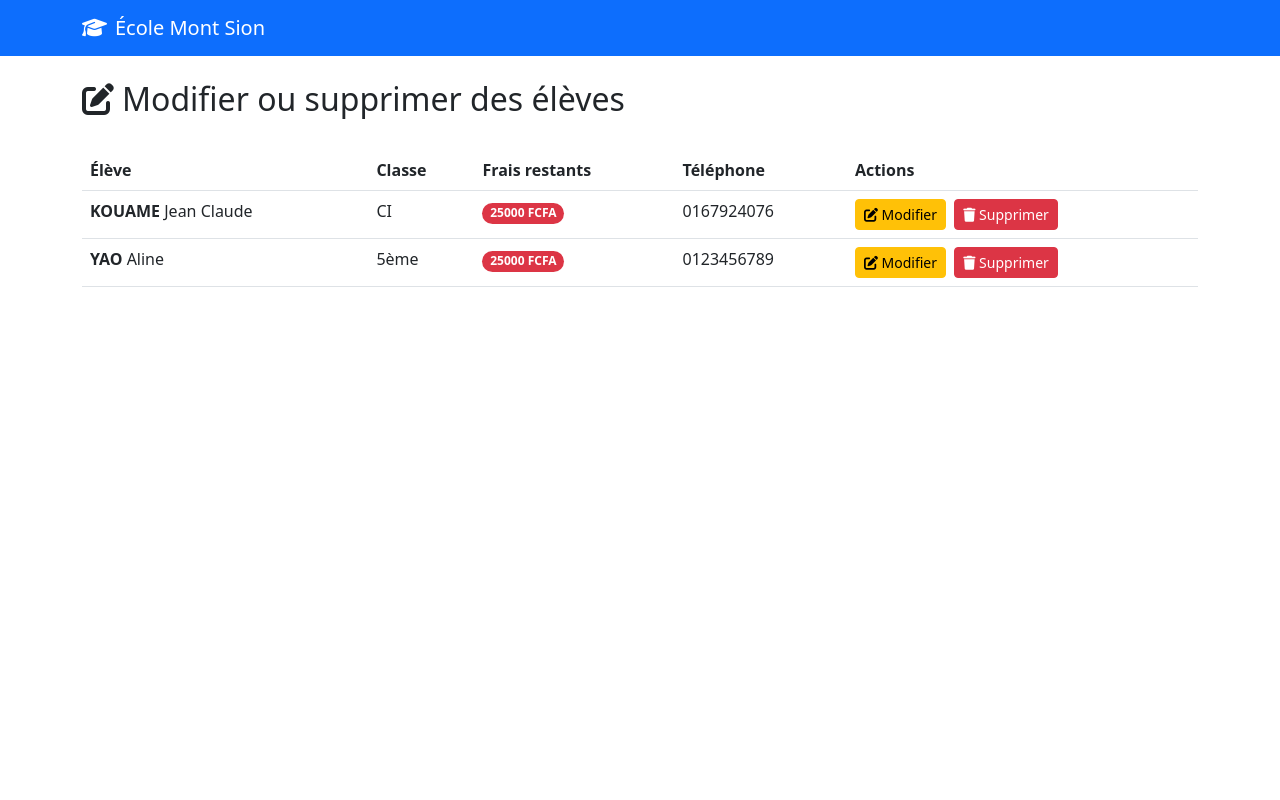
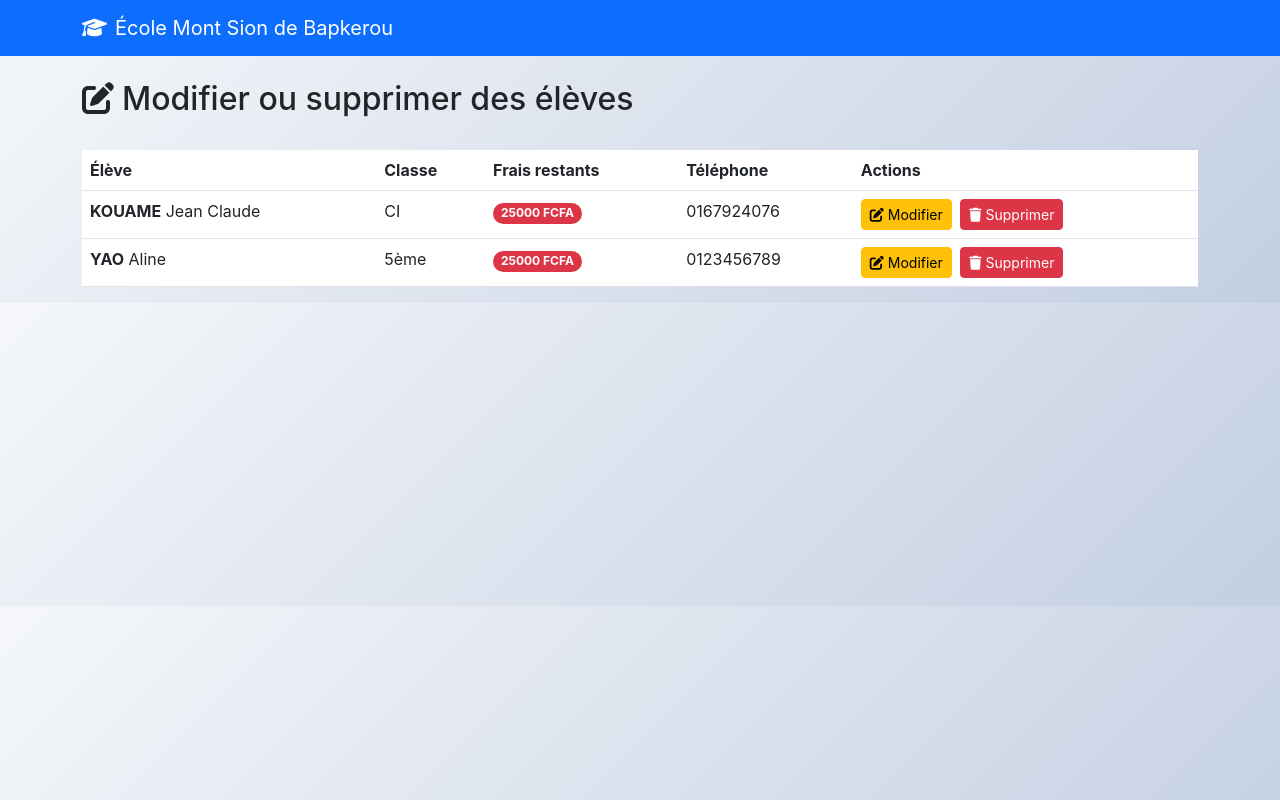
Before and after one commit to appolinair2355/Mont-sion, a Flask app: page /edit_delete in a window 1280 px wide. Run offline with Flask 3, Linux system fonts and the light colour scheme.

Commit message:
Update base.html

```diff
--- a/templates/base.html
+++ b/templates/base.html
@@ -2,29 +2,35 @@
 <html lang="fr">
 <head>
     <meta charset="UTF-8">
+    <meta name="viewport" content="width=device-width, initial-scale=1.0">
     <title>{% block title %}École Mont Sion{% endblock %}</title>
     <link href="https://cdn.jsdelivr.net/npm/bootstrap@5.3.0/dist/css/bootstrap.min.css" rel="stylesheet">
     <link href="https://cdnjs.cloudflare.com/ajax/libs/font-awesome/6.4.0/css/all.min.css" rel="stylesheet">
+    <link rel="stylesheet" href="{{ url_for('static', filename='style.css') }}">
 </head>
 <body>
     <nav class="navbar navbar-expand-lg navbar-dark bg-primary">
         <div class="container">
             <a class="navbar-brand" href="{{ url_for('index') }}">
-                <i class="fas fa-graduation-cap me-2"></i>École Mont Sion
+                <i class="fas fa-graduation-cap me-2"></i>École Mont Sion de Bapkerou
             </a>
         </div>
     </nav>
+
     <div class="container mt-4">
         {% with messages = get_flashed_messages(with_categories=true) %}
             {% if messages %}
                 {% for category, message in messages %}
-                    <div class="alert alert-{{ category }} alert-dismissible">
+                    <div class="alert alert-{{ 'danger' if category == 'error' else category }} alert-dismissible">
                         {{ message }}
                     </div>
                 {% endfor %}
             {% endif %}
         {% endwith %}
+
         {% block content %}{% endblock %}
     </div>
+
+    <script src="https://cdn.jsdelivr.net/npm/bootstrap@5.3.0/dist/js/bootstrap.bundle.min.js"></script>
 </body>
 </html>
```
